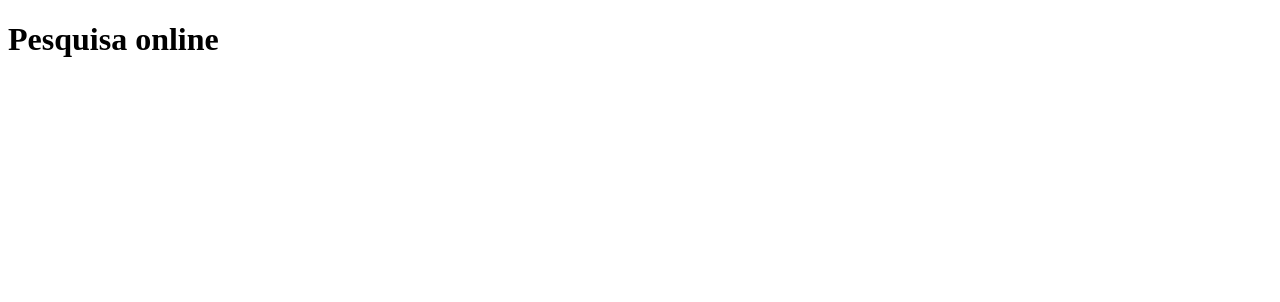
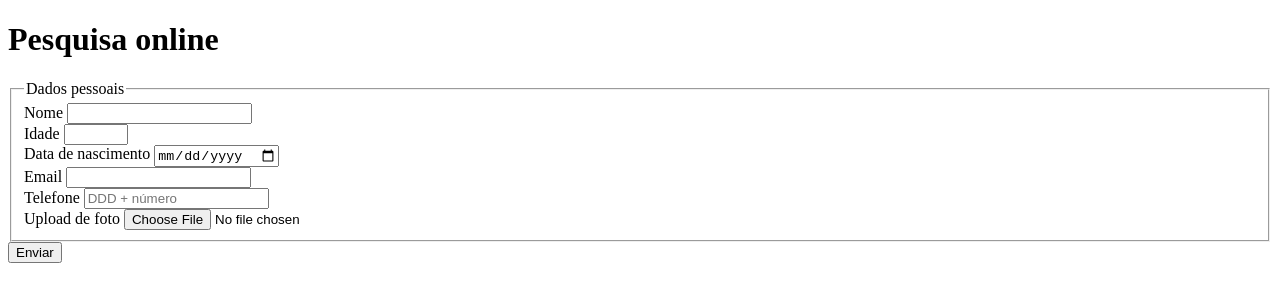
Before and after one commit to Msousan/pesquisa-culturama, a plain HTML site: page index.html in a window 1280 px wide. Drawn offline with Linux system fonts and the light colour scheme.

Commit message:
Cria sessão de dados pessoais

```diff
--- a/index.html
+++ b/index.html
@@ -1,16 +1,46 @@
 <!DOCTYPE html>
 <html lang="pt-br">
-<head>
-    <meta charset="UTF-8">
-    <meta name="viewport" content="width=device-width, initial-scale=1.0">
+  <head>
+    <meta charset="UTF-8" />
+    <meta name="viewport" content="width=device-width, initial-scale=1.0" />
     <title>Pesquisa Culturama</title>
-</head>
-<body>
+  </head>
+  <body>
     <header>
-        <h1>Pesquisa online</h1>
+      <h1>Pesquisa online</h1>
     </header>
     <section>
+      <form action="" method="get">
+        <fieldset>
+            <!-- DADOS PESSOAIS -->
 
+          <legend>Dados pessoais</legend>
+          <label for="userName">Nome</label>
+          <input type="text" name="userName" required />
+          <br />
+          <label for="UserAge">Idade</label>
+          <input type="number" name="UserAge" min="12" max="100" required />
+          <br />
+          <label for="birthDate">Data de nascimento</label>
+          <input type="date" name="birthDate" />
+          <br />
+          <label for="userEmail">Email</label>
+          <input type="email" name="userEmail" required />
+          <br />
+          <label for="numberPhone">Telefone</label>
+          <input
+            type="tel"
+            name="numberPhone"
+            pattern="[0-9{11}]"
+            placeholder="DDD + número"
+          />
+          <br />
+          <label for="userImage">Upload de foto</label>
+          <input type="file" accept="image/*" name="userImage" />
+        </fieldset>
+
+        <button type="submit">Enviar</button>
+      </form>
     </section>
-</body>
+  </body>
 </html>
```
